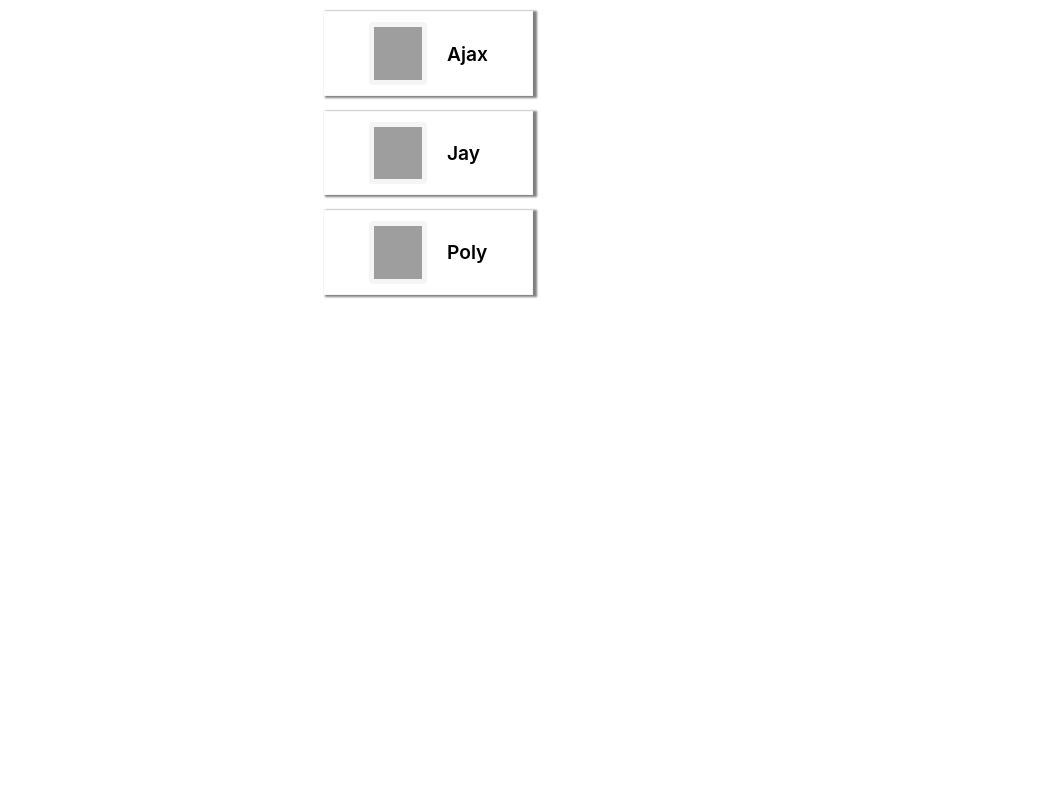
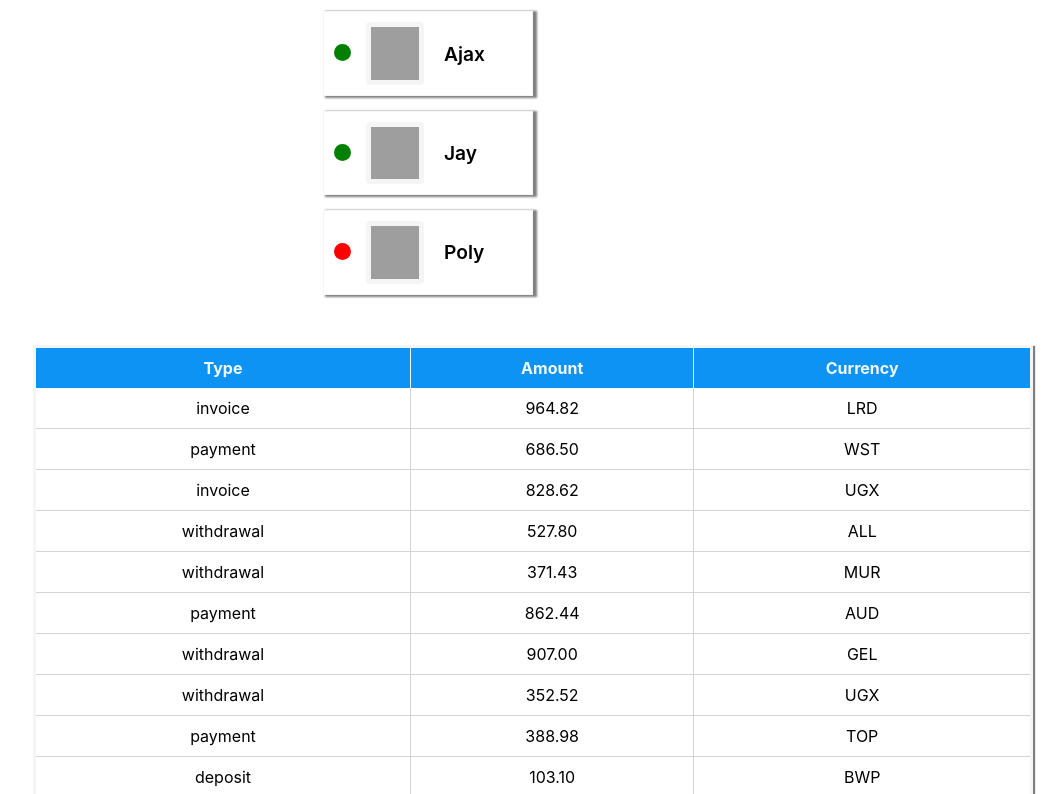
Before and after one commit to Alexey7272/goit-react-hw-01-components, a React (Create React App) app: page / in a window 1280 px wide. Shown: the part 826-1620 px from the top of the page, without its empty margins (217-1280 px from the left). Before the commit the page ends 1137 px from the top, so only its background shows below. Built offline with nearby package versions, Linux system fonts and the light colour scheme; grey boxes are pictures that could not be loaded.

Commit message:
do 4 task

```diff
--- a/src/components/App.jsx
+++ b/src/components/App.jsx
@@ -8,6 +8,10 @@
 // TASK 3
 import FriendsListItem from './FriendsList/friends.json'
 import {FriendsList} from './FriendsList/FriendsList'
+
+// TASK 4
+import TransactionsList from './Transactions/transactions.json'
+import { Transaction } from './Transactions/Transaction'
 
 export const App = () => {
   return (
@@ -27,6 +31,9 @@
       <FriendsList
       friends={FriendsListItem}
       />
+      <Transaction
+      transactions={TransactionsList}
+      />
     </div>
   );
 };
--- a/src/components/FriendsList/FriendsList.jsx
+++ b/src/components/FriendsList/FriendsList.jsx
@@ -1,12 +1,12 @@
 import PropTypes from 'prop-types'
 import css from './FriendsList.module.css'
 
-export const FriendsList = ({ friends, isOnline }) => {
+export const FriendsList = ({ friends }) => {
     return (
         <ul className={css.friends}>
             {friends.map(friend =>
                 <li key={friend.id} className={css.friends__item}>
-                  <span className={`${css.span} ${css[isOnline]}`}>{friend.isOnline}</span>
+                  <span className={`${css.span} ${css[friend.isOnline]}`}>{friend.isOnline}</span>
                   <img className={css.friends__avatar} src={friend.avatar} alt="User avatar" width="48" />
                   <p className={css.friends__name}>{friend.name}</p>
                 </li>
--- a/src/components/FriendsList/FriendsList.module.css
+++ b/src/components/FriendsList/FriendsList.module.css
@@ -26,8 +26,9 @@
 
 .span {
     display: block;
-    height: 20px;
-    width: 20px;
+    height: 17px;
+    width: 17px;
+    margin-top: 22px;
     margin-right: 15px;
     border-radius: 50%;
 }
--- /dev/null
+++ b/src/components/Transactions/Transaction.jsx
@@ -0,0 +1,30 @@
+import PropTypes from 'prop-types'
+import css from './Transaction.module.css'
+
+export const Transaction = ({ transactions }) => {
+    return (
+        <table className={css.transaction}>
+            <thead>
+                <tr className={css.transaction__title}>
+                   <th>Type</th>
+                   <th>Amount</th>
+                   <th>Currency</th>
+                </tr>
+            </thead>
+
+            {transactions.map(transaction =>
+                <tbody key={transaction.id}>
+                    <tr>
+                      <td>{transaction.type}</td>
+                      <td>{transaction.amount}</td>
+                      <td>{transaction.currency}</td>
+                    </tr>
+                </tbody>
+            )}
+        </table>
+    );
+};
+
+Transaction.propTypes = {
+    transactions: PropTypes.array
+};
--- /dev/null
+++ b/src/components/Transactions/Transaction.module.css
@@ -0,0 +1,37 @@
+.transaction {
+    box-shadow: 2px 1px 1px gray;
+
+    overflow: hidden;
+    border-collapse: collapse;
+    border: solid 3px whitesmoke;
+
+    width: 1000px;
+    margin-left: 250px;
+    margin-top: 50px;
+    margin-bottom: 50px;
+}
+
+th {
+    background: rgb(13, 147, 243) ;
+    border-right: 1px solid aliceblue;
+    color: aliceblue;
+    padding-top: 10px;
+    padding-bottom: 10px;
+}
+
+td {
+    text-align: center;
+    padding-top: 10px;
+    padding-bottom: 10px;
+
+    border-right: 1px solid rgb(212, 211, 211);
+    border-bottom: 1px solid rgb(212, 211, 211);
+}
+
+tr {
+    background: #fff;
+}
+
+/* tr:nth-child(2n) {
+    background: violet;
+} */
--- /dev/null
+++ b/src/components/Transactions/transactions.json
@@ -0,0 +1,122 @@
+[
+  {
+    "id": "1e0700a2-5183-4291-85cc-2065a036a683",
+    "type": "invoice",
+    "amount": "964.82",
+    "currency": "LRD"
+  },
+  {
+    "id": "a30f821b-4d25-4ff0-abdd-e340b3f0dd2b",
+    "type": "payment",
+    "amount": "686.50",
+    "currency": "WST"
+  },
+  {
+    "id": "44dca67a-8e5a-4798-bf8e-b15efd4e1abd",
+    "type": "invoice",
+    "amount": "828.62",
+    "currency": "UGX"
+  },
+  {
+    "id": "ea8ed3dc-2b68-4a53-905a-53ecb0adef33",
+    "type": "withdrawal",
+    "amount": "527.80",
+    "currency": "ALL"
+  },
+  {
+    "id": "ea76146a-0b00-4b80-bc02-a8c822176712",
+    "type": "withdrawal",
+    "amount": "371.43",
+    "currency": "MUR"
+  },
+  {
+    "id": "63ca02f9-d637-46b5-9237-f3b24425e029",
+    "type": "payment",
+    "amount": "862.44",
+    "currency": "AUD"
+  },
+  {
+    "id": "ed0263e8-59a5-4bf1-87e0-2bb88e53dc34",
+    "type": "withdrawal",
+    "amount": "907.00",
+    "currency": "GEL"
+  },
+  {
+    "id": "6013bad0-750c-4691-8bc2-d8f2b43969c4",
+    "type": "withdrawal",
+    "amount": "352.52",
+    "currency": "UGX"
+  },
+  {
+    "id": "252c7be4-8b06-4fa7-8d42-61fb835b70d5",
+    "type": "payment",
+    "amount": "388.98",
+    "currency": "TOP"
+  },
+  {
+    "id": "4eaab41b-b967-40ac-82ed-85fc66f646f1",
+    "type": "deposit",
+    "amount": "103.10",
+    "currency": "BWP"
+  },
+  {
+    "id": "9648a350-8469-42d5-8bf3-18090de5fe67",
+    "type": "withdrawal",
+    "amount": "322.32",
+    "currency": "MRO"
+  },
+  {
+    "id": "9c5c25fb-1a95-4b2f-8d1f-4c4426d677cc",
+    "type": "invoice",
+    "amount": "14.79",
+    "currency": "PYG"
+  },
+  {
+    "id": "43ef232c-80e9-4d6f-b48a-b22405620de3",
+    "type": "payment",
+    "amount": "904.86",
+    "currency": "CHF"
+  },
+  {
+    "id": "5161682e-e620-4019-ab0a-24ceb10fbd20",
+    "type": "withdrawal",
+    "amount": "307.08",
+    "currency": "NOK"
+  },
+  {
+    "id": "7b119d71-42e6-4c42-a141-6818b07bb9ff",
+    "type": "invoice",
+    "amount": "275.07",
+    "currency": "AWG"
+  },
+  {
+    "id": "a4f65722-65c4-4c28-b1f4-b8ed988bb205",
+    "type": "deposit",
+    "amount": "213.10",
+    "currency": "STD"
+  },
+  {
+    "id": "c6e5784b-0ca3-48d6-86e5-b5128af5a523",
+    "type": "invoice",
+    "amount": "116.11",
+    "currency": "CUP CUC"
+  },
+  {
+    "id": "c9ebed6a-3a02-4b49-ac0d-0534b51f2bfd",
+    "type": "invoice",
+    "amount": "878.67",
+    "currency": "HKD"
+  },
+  {
+    "id": "a4a98b0e-b22c-438b-9f83-de2df52110c8",
+    "type": "invoice",
+    "amount": "725.03",
+    "currency": "UYU UYI"
+  },
+  {
+    "id": "b39bfa7a-0166-4c47-94d6-87d20590f746",
+    "type": "payment",
+    "amount": "405.45",
+    "currency": "MDL"
+  }
+]
```
